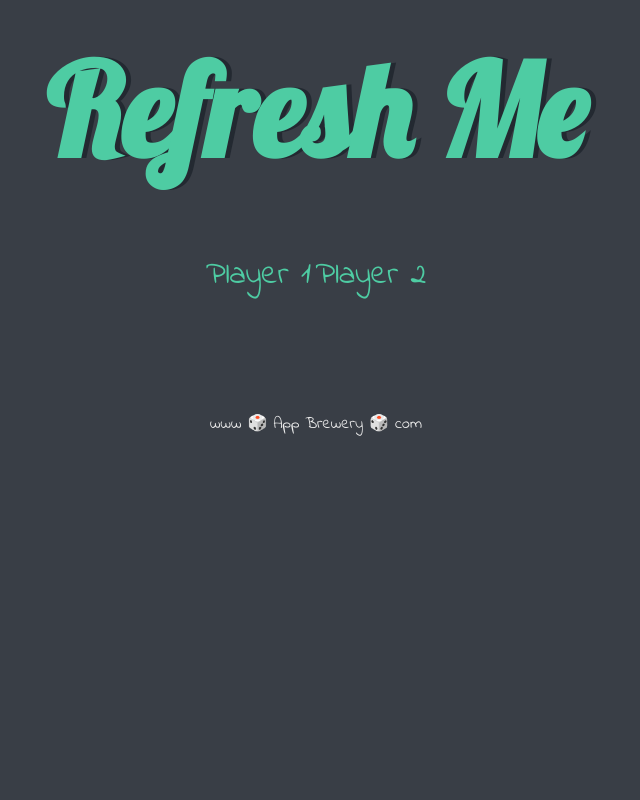
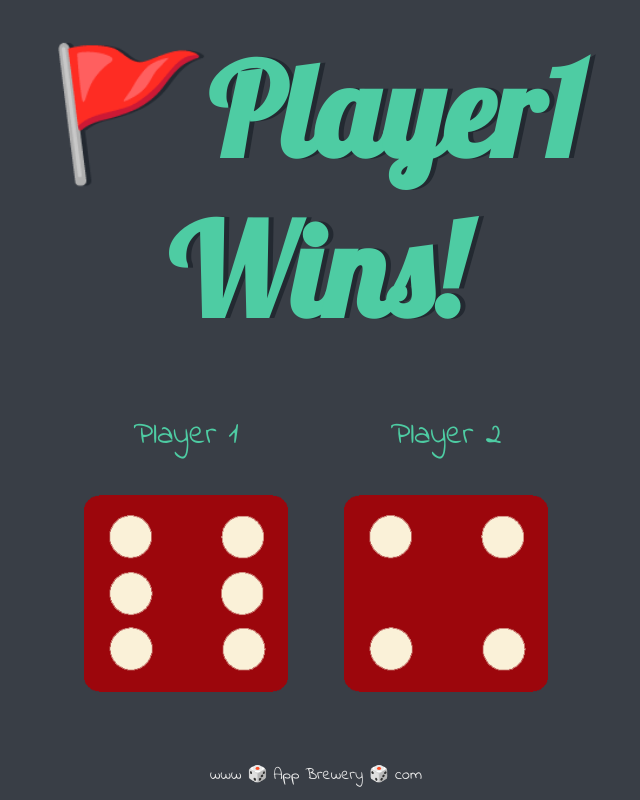
Before and after one commit to chipoyu97/udemyhtml, a plain HTML site: page Dicee Challenge - Starting Files/dicee.html in a window 1280 px wide. Shown: the whole page, without its empty margins (324-964 px from the left). Drawn offline with Linux system fonts and the light colour scheme.

Commit message:
completed

```diff
--- a/Dicee Challenge - Starting Files/dicee.html
+++ b/Dicee Challenge - Starting Files/dicee.html
@@ -5,7 +5,6 @@
     <title>Dicee</title>
     <link rel="stylesheet" href="styles.css">
     <link href="https://fonts.googleapis.com/css?family=Indie+Flower|Lobster" rel="stylesheet">
-
   </head>
   <body>
 
@@ -14,17 +13,19 @@
 
       <div class="dice">
         <p>Player 1</p>
-        <img class="img1" src="">
+        <img class="img1" src="images/dice6.png">
       </div>
 
       <div class="dice">
         <p>Player 2</p>
-        <img class="img2" src="">
+        <img class="img2" src="images/dice6.png">
       </div>
 
     </div>
 
+    <script src="index.js">
 
+    </script>
   </body>
 
   <footer>
--- a/Dicee Challenge - Starting Files/index.js
+++ b/Dicee Challenge - Starting Files/index.js
@@ -0,0 +1,16 @@
+var randomNumber1 = Math.floor((Math.random() * 6) + 1);
+var randomNumber2 = Math.floor((Math.random() * 6) + 1);
+
+var first_dice = document.querySelectorAll("img")[0];
+var second_dice = document.querySelectorAll("img")[1];
+
+first_dice.setAttribute("src", "images/dice" + randomNumber1 +".png")
+second_dice.setAttribute("src", "images/dice" + randomNumber2 +".png")
+
+if (randomNumber1 > randomNumber2) {
+    document.querySelector("h1").innerText = "🚩Player1 Wins!";
+} else if (randomNumber2> randomNumber1){
+    document.querySelector("h1").innerText = "Player2 Wins!🚩";
+} else {
+    document.querySelector("h1").innerText = "Draw!";
+}
```
